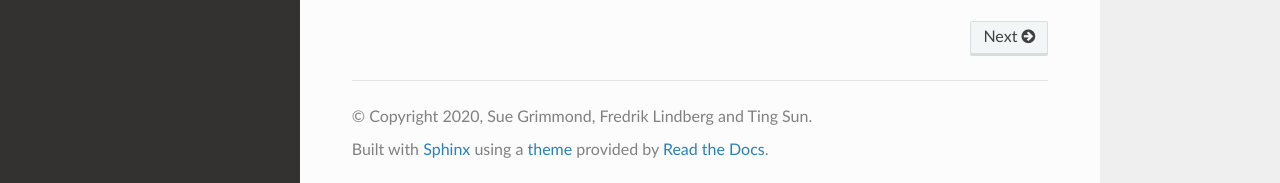
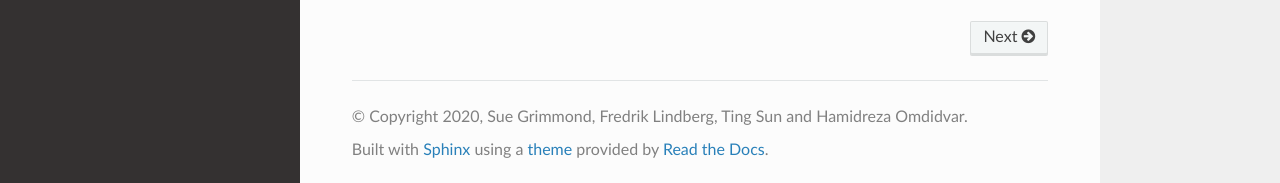
Before and after one commit to Urban-Meteorology-Reading/UMEP-Workshop, a Sphinx documentation site: the page built from source/index.rst, in a window 1280 px wide and 1046 px high. Shown: the part 860-1043 px from the top of the window. Built offline with Sphinx 7.4.7 and the Read the Docs theme 2.0.0, drawn with Linux system fonts in a browser that asks for light colours.

Commit message:
Update conf.py

```diff
--- a/source/conf.py
+++ b/source/conf.py
@@ -22,7 +22,7 @@ import datetime
 
 project = "UMEP Workshop"
 year_today=datetime.date.today().isocalendar()[0]
-list_author=['Sue Grimmond','Fredrik Lindberg','Ting Sun']
+list_author=['Sue Grimmond','Fredrik Lindberg','Ting Sun','Hamidreza Omdidvar']
 author = ' and '.join([', '.join(list_author[:-1]),list_author[-1]])
 copyright = f"{year_today}, {author}"
 
```
